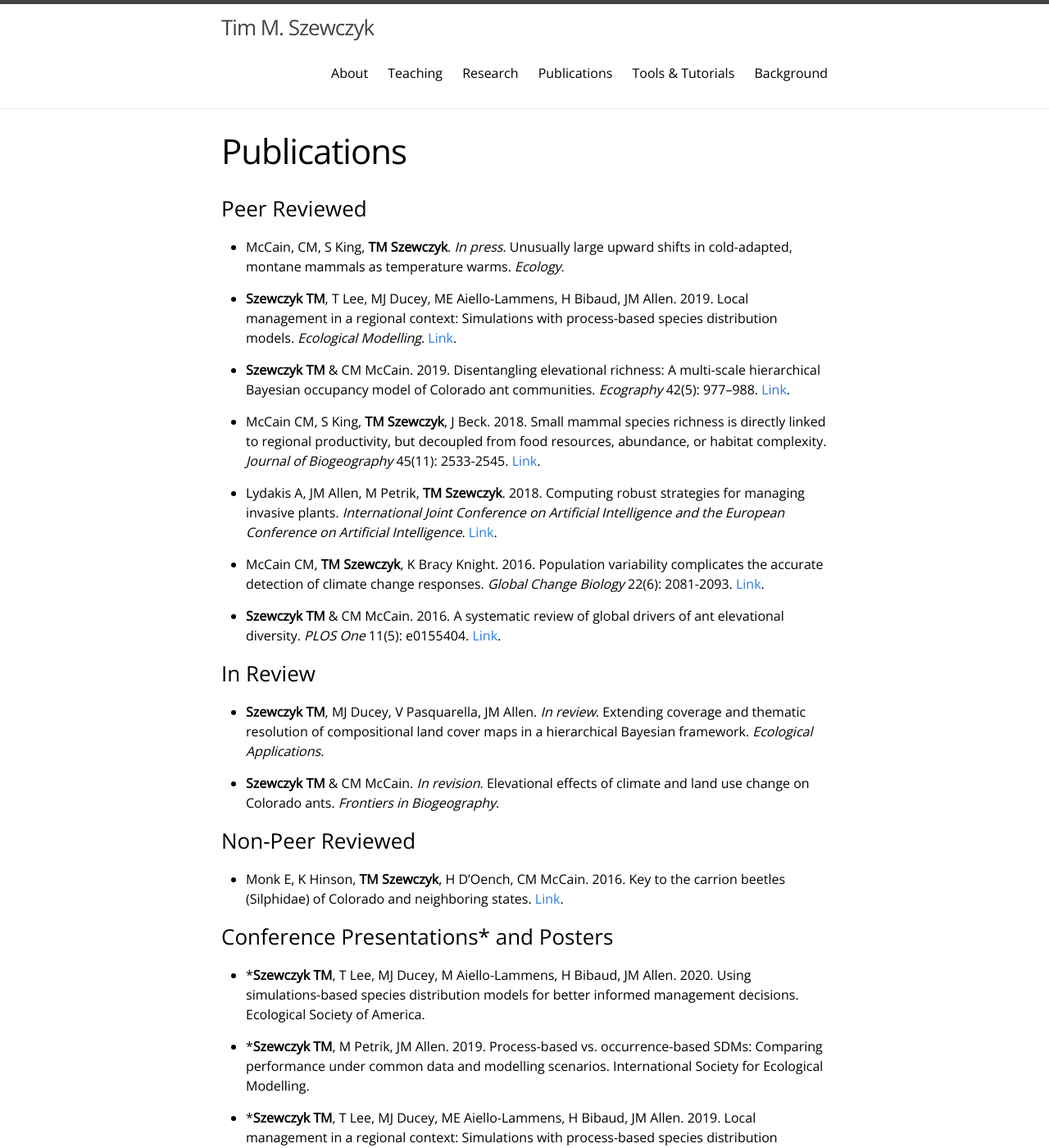
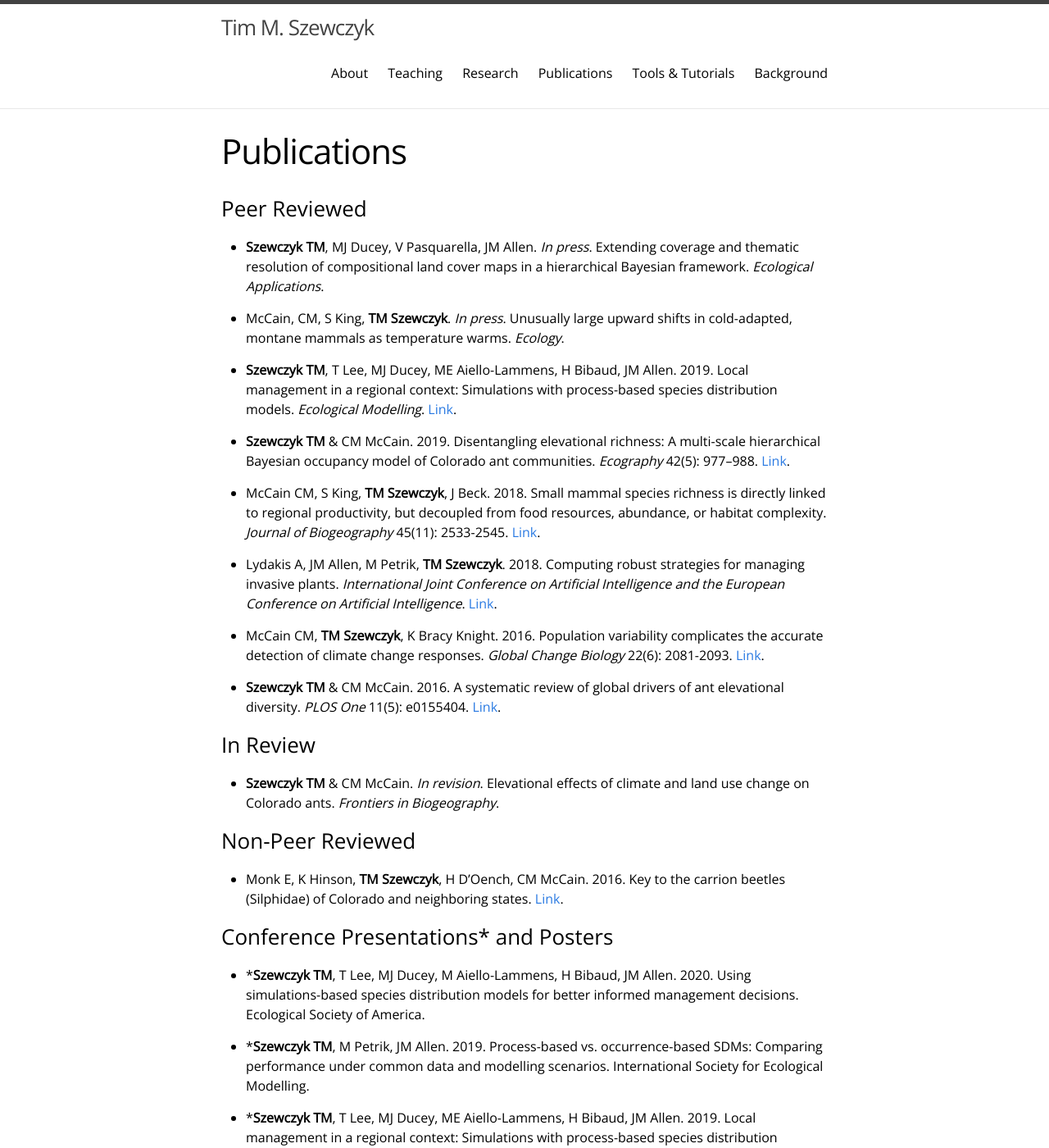
Before and after one commit to Sz-Tim/Sz-Tim.github.io, a Jekyll site: the page built from publications.md, in a window 1280 px wide and 1400 px high. Shown: the whole window at 82% size. Built offline with Jekyll 4.4.1, drawn with Linux system fonts in a browser that asks for light colours; part of the change alters nothing that is shown.

Commit message:
moved land cover ms to accepted

```diff
--- a/publications.md
+++ b/publications.md
@@ -6,6 +6,8 @@ weight: 4
 ---
 
 ### Peer Reviewed
+
+- **Szewczyk TM**, MJ Ducey, V Pasquarella, JM Allen. *In press*. Extending coverage and thematic resolution of compositional land cover maps in a hierarchical Bayesian framework. *Ecological Applications*.
 
 - McCain, CM, S King, **TM Szewczyk**. *In press*. Unusually large upward shifts in cold-adapted, montane mammals as temperature warms. *Ecology*.
 
@@ -24,8 +26,6 @@ weight: 4
 
 
 ### In Review
-
-- **Szewczyk TM**, MJ Ducey, V Pasquarella, JM Allen. *In review*. Extending coverage and thematic resolution of compositional land cover maps in a hierarchical Bayesian framework. *Ecological Applications*.
 
 - **Szewczyk TM** & CM McCain. *In revision*. Elevational effects of climate and land use change on Colorado ants. *Frontiers in Biogeography*.
 
```
